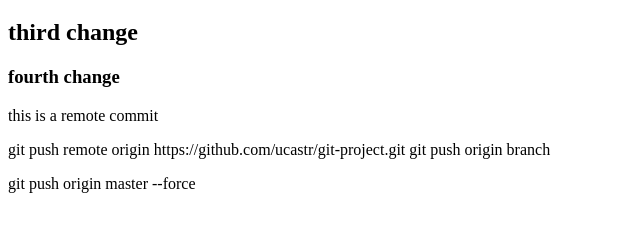
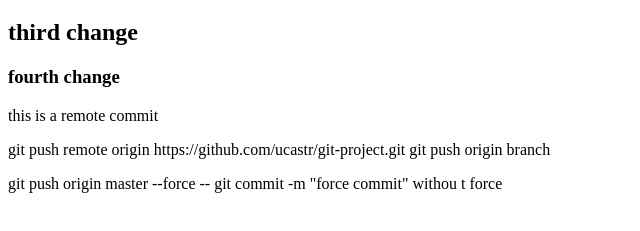
Before and after one commit to ucastr/git-project, a plain HTML site: page index-2.html in a window 1280 px wide. Shown: the part 61-292 px from the top of the page, without its empty margins (0-640 px from the left). Drawn offline with Linux system fonts and the light colour scheme.

Commit message:
without force

```diff
--- a/index-2.html
+++ b/index-2.html
@@ -11,5 +11,9 @@
   git push origin branch</p>
 
   git push origin master --force
+
+  -- git commit -m "force commit"
+
+  withou t force
 </body>
 </html>
```
